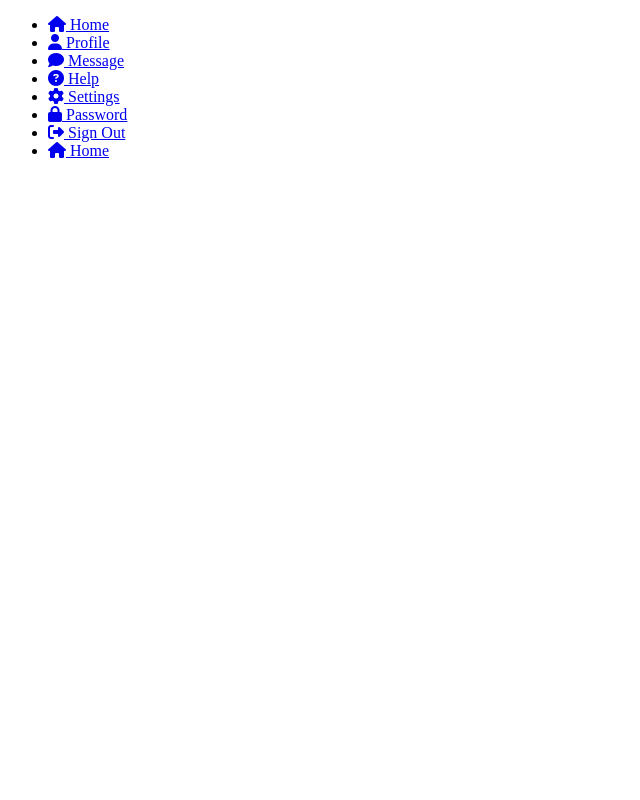
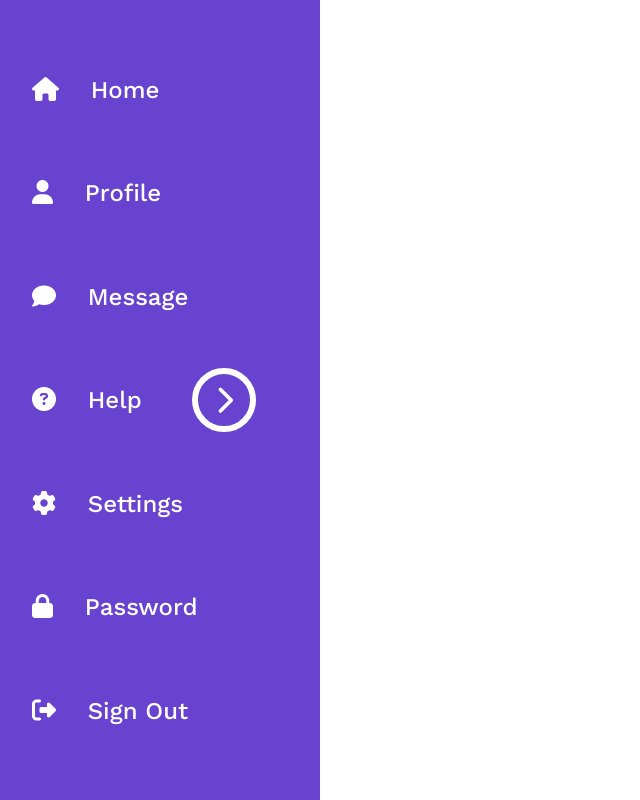
Before and after one commit to thusharathiwanka/navigation-drawer, a plain HTML site: page index.html in a window 1280 px wide. Shown: the whole page, without its empty margins (0-640 px from the left). Drawn offline with nearby package versions, Linux system fonts and the light colour scheme.

Commit message:
CREATE : css added

```diff
--- a/index.html
+++ b/index.html
@@ -5,6 +5,10 @@
       <meta charset="UTF-8">
       <meta http-equiv="X-UA-Compatible" content="IE=edge">
       <meta name="viewport" content="width=device-width, initial-scale=1.0">
+      <link rel="preconnect" href="https://fonts.gstatic.com">
+      <link href="https://fonts.googleapis.com/css2?family=Work+Sans:wght@400;500;600;700&display=swap"
+         rel="stylesheet">
+      <link rel="stylesheet" href="style.css">
       <title>Drawer</title>
    </head>
 
@@ -54,13 +58,10 @@
                      <span class="title">Sign Out</span>
                   </a>
                </li>
-               <li>
-                  <a href="#"><span class="icon">
-                        <i class="fas fa-home"></i></span>
-                     <span class="title">Home</span>
-                  </a>
-               </li>
             </ul>
+         </div>
+         <div class="toggle">
+            <i class="fas fa-chevron-right"></i>
          </div>
       </div>
       <script src="https://kit.fontawesome.com/012f775b1e.js" crossorigin="anonymous"></script>
--- a/style.css
+++ b/style.css
@@ -0,0 +1,63 @@
+*,
+*::before,
+*::after {
+  margin: 0;
+  padding: 0;
+  box-sizing: border-box;
+}
+
+body {
+  font-family: "Work sans", sans-serif;
+}
+
+a {
+  text-decoration: none;
+  white-space: nowrap;
+}
+
+ul {
+  list-style: none;
+  width: 20rem;
+  background-color: #6843cf;
+}
+
+.navigation {
+  position: relative;
+}
+
+.navigation ul {
+  min-height: 100vh;
+  display: flex;
+  flex-direction: column;
+  justify-content: space-evenly;
+  font-size: 1.5rem;
+  font-weight: 500;
+  padding-left: 2rem;
+}
+
+.navigation span {
+  display: inline-block;
+  color: white;
+}
+
+.navigation a span:first-child {
+  margin-right: 1.5rem;
+}
+
+.toggle {
+  width: 4rem;
+  height: 4rem;
+  background: #6843cf;
+  position: absolute;
+  top: 50%;
+  left: 15%;
+  color: white;
+  font-size: 1.8rem;
+  transform: translateY(-50%);
+  border: solid 6px white;
+  display: flex;
+  justify-content: center;
+  align-items: center;
+  border-radius: 50%;
+  cursor: pointer;
+}
```
